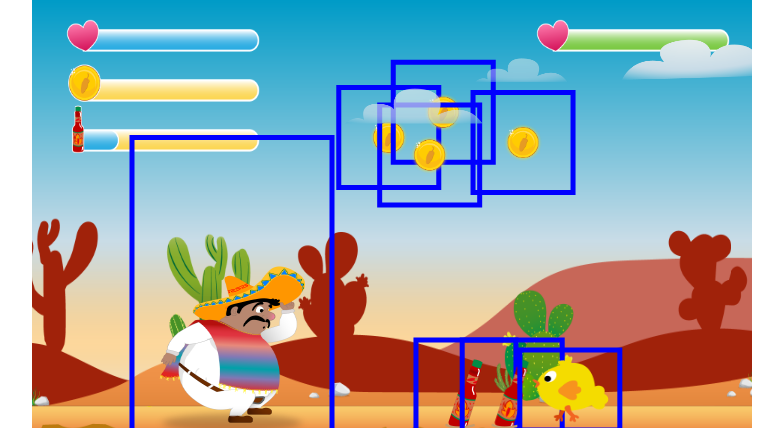
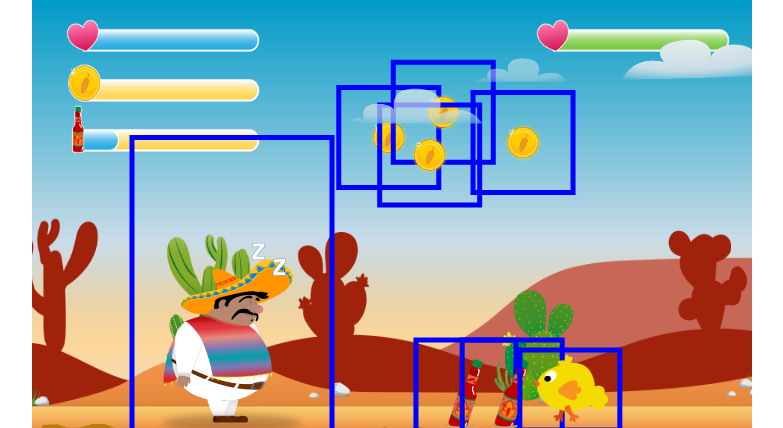
Before and after one commit to LorenzFuchs/ElpolloLoco, a plain HTML site: page Github/index.html in a window 1280 px wide. Both pictures are taken after a click on the icon "Start". Shown: the top 428 px of the page, without its empty margins (248-1031 px from the left). Drawn offline with Linux system fonts and the light colour scheme.

Commit message:
current Status of El Pollo Loco

```diff
--- a/Github/models/character.class.js
+++ b/Github/models/character.class.js
@@ -42,12 +42,45 @@ class Character extends MovableObject {
 
     ];
 
+    IMAGES_SLEEPING = [
+        'img/2.Secuencias_Personaje-Pepe-corrección/1.IDLE/LONG_IDLE/I-11.png',
+        'img/2.Secuencias_Personaje-Pepe-corrección/1.IDLE/LONG_IDLE/I-12.png',
+        'img/2.Secuencias_Personaje-Pepe-corrección/1.IDLE/LONG_IDLE/I-13.png',
+        'img/2.Secuencias_Personaje-Pepe-corrección/1.IDLE/LONG_IDLE/I-14.png',
+        'img/2.Secuencias_Personaje-Pepe-corrección/1.IDLE/LONG_IDLE/I-15.png',
+        'img/2.Secuencias_Personaje-Pepe-corrección/1.IDLE/LONG_IDLE/I-16.png',
+        'img/2.Secuencias_Personaje-Pepe-corrección/1.IDLE/LONG_IDLE/I-17.png',
+        'img/2.Secuencias_Personaje-Pepe-corrección/1.IDLE/LONG_IDLE/I-18.png',
+        'img/2.Secuencias_Personaje-Pepe-corrección/1.IDLE/LONG_IDLE/I-19.png',
+        'img/2.Secuencias_Personaje-Pepe-corrección/1.IDLE/LONG_IDLE/I-20.png'
+    ];
+
+    IMAGES_WAITING = [
+        'img/2.Secuencias_Personaje-Pepe-corrección/1.IDLE/IDLE/I-1.png',
+        'img/2.Secuencias_Personaje-Pepe-corrección/1.IDLE/IDLE/I-2.png',
+        'img/2.Secuencias_Personaje-Pepe-corrección/1.IDLE/IDLE/I-3.png',
+        'img/2.Secuencias_Personaje-Pepe-corrección/1.IDLE/IDLE/I-4.png',
+        'img/2.Secuencias_Personaje-Pepe-corrección/1.IDLE/IDLE/I-5.png',
+        'img/2.Secuencias_Personaje-Pepe-corrección/1.IDLE/IDLE/I-6.png',
+        'img/2.Secuencias_Personaje-Pepe-corrección/1.IDLE/IDLE/I-7.png',
+        'img/2.Secuencias_Personaje-Pepe-corrección/1.IDLE/IDLE/I-8.png',
+        'img/2.Secuencias_Personaje-Pepe-corrección/1.IDLE/IDLE/I-9.png',
+        'img/2.Secuencias_Personaje-Pepe-corrección/1.IDLE/IDLE/I-10.png',
+
+    ];
+
+
+    last_Right = 0;
 
 
     world;
     walking_sound = new Audio('audio/running.mp3');
     hurt_sound = new Audio('audio/hurt.mp3');
     death_sound = new Audio('audio/dead.mp3');
+
+    checkTime = 0;
+    checkTime1 = 0;
+    resultTime = 0;
 
 
 
@@ -58,6 +91,8 @@ class Character extends MovableObject {
         this.loadImages(this.IMAGES_JUMPING);
         this.loadImages(this.IMAGES_HURT);
         this.loadImages(this.IMAGES_DEAD);
+        this.loadImages(this.IMAGES_SLEEPING);
+        this.loadImages(this.IMAGES_WAITING);
         this.applyGravity();
         this.animate();
     }
@@ -67,20 +102,26 @@ class Character extends MovableObject {
             this.walking_sound.pause();
             if (this.world.keyboard.RIGHT && this.x < this.world.level.level_end_x) {
                 this.moveRight();
+                this.checkTime1 = new Date().getTime();
                 this.walking_sound.play();
                 this.otherDirection = false;
             }
             if (this.world.keyboard.LEFT && this.x > 0) {
                 this.moveLeft();
+                this.checkTime1 = new Date().getTime();
                 this.walking_sound.play();
                 this.otherDirection = true;
             }
 
             if (this.world.keyboard.SPACE && !this.isAboveGround()) {          //ein "!" davor, verneint das ganze
+                this.checkTime1 = new Date().getTime();
                 this.jump();
             }
             this.world.camera_x = -this.x + 100;                          //Kameraausschnitt verschieben, sobald Character bewegt wird
         }, 1000 / 60);
+
+
+
 
         setInterval(() => {
             if (this.isDead()) {
@@ -106,8 +147,26 @@ class Character extends MovableObject {
 
                     //walk animation
                     this.playAnimation(this.IMAGES_WALKING);
+                } else if(!this.world.keyboard.SPACE && !this.world.keyboard.LEFT && !this.world.keyboard.RIGHT && this.resultTime  < 3000){
+                    this.playAnimation(this.IMAGES_WAITING);
+
+
+
+                } else if(this.resultTime > 3000){
+                    this.playAnimation(this.IMAGES_SLEEPING);
                 }
+
+
+
+
             }
+
+
+
+            this.checkTime = new Date().getTime();
+            this.resultTime = this.checkTime - this.checkTime1;
+            console.log(this.resultTime);
+
         }, 50);
 
     }
--- a/Github/models/chicken.class.js
+++ b/Github/models/chicken.class.js
@@ -33,6 +33,7 @@ class Chicken extends MovableObject {
             if(this.isDead ()){
                 this.playAnimation(this.IMAGES_DEAD);
 
+
             }else
             this.playAnimation(this.IMAGES_WALKING );
         }, 200);
--- a/Github/style.css
+++ b/Github/style.css
@@ -172,6 +172,9 @@ margin-right: 10px;
     canvas {
         width: 100%;
     }
+    .fullScreen {
+        display: none;
+    }
 }
 
 @media only screen and (max-height: 480px) {
```
